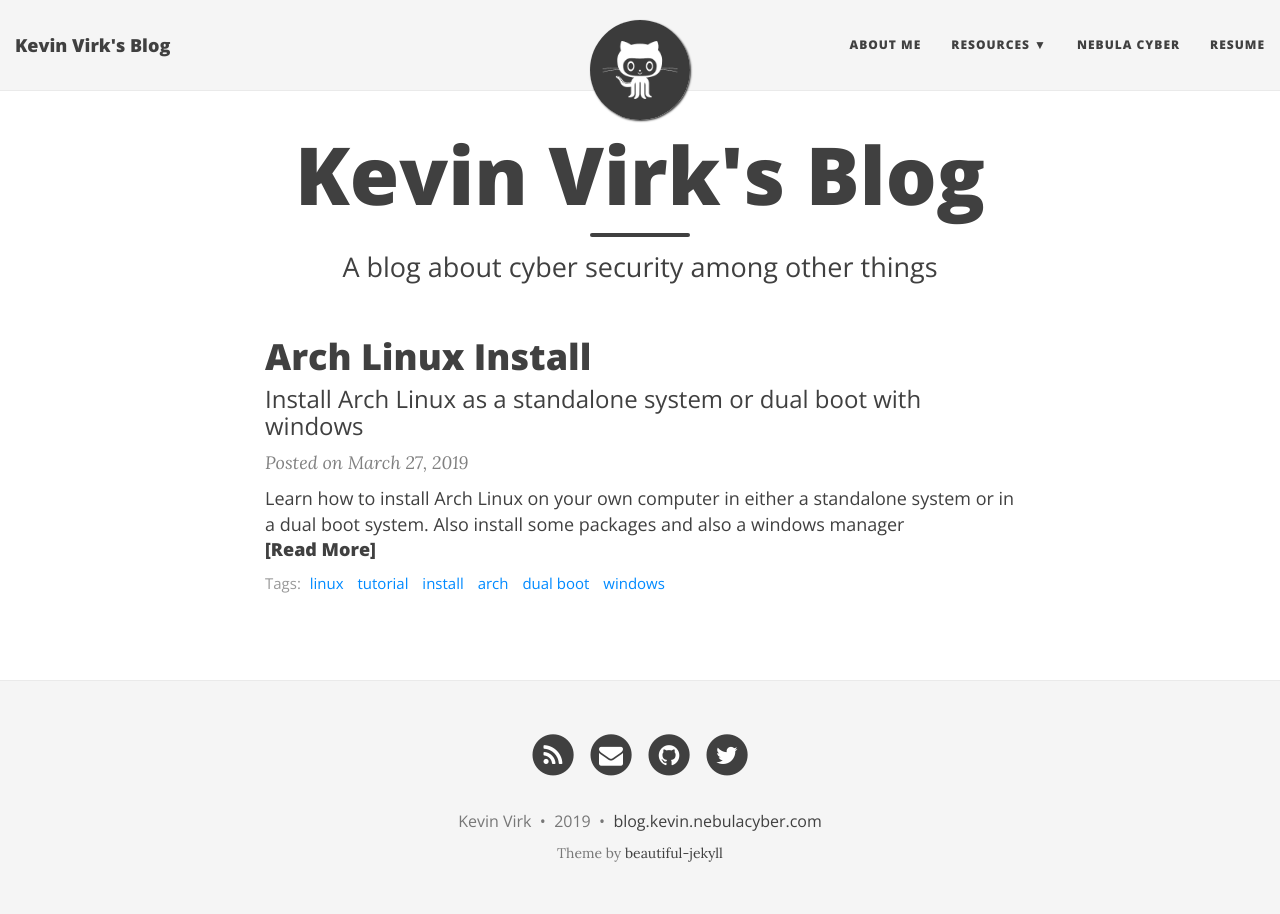
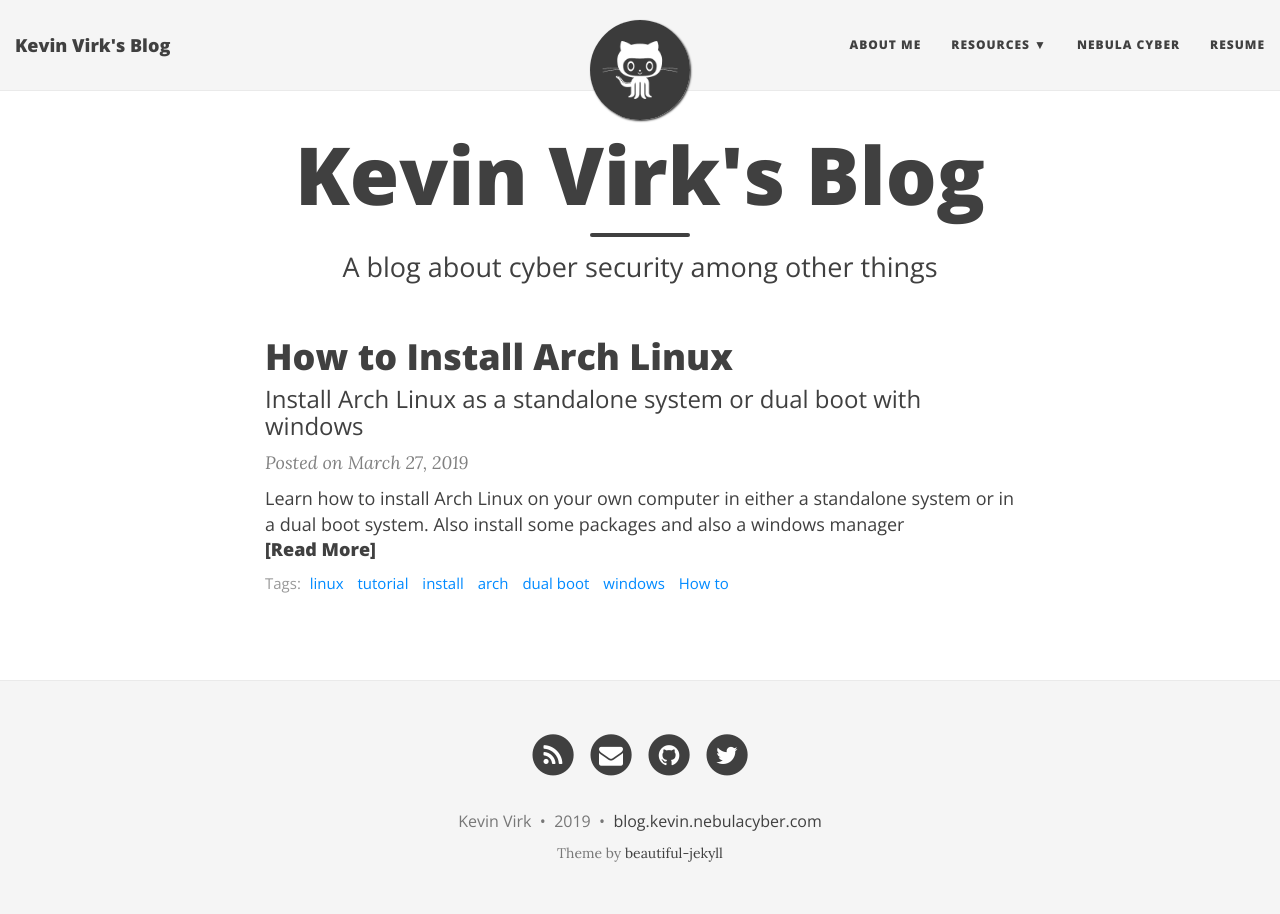
Before and after one commit to vevinkirk/vevinkirk.github.io, a Jekyll site: the page built from index.html, in a window 1280 px wide. Built offline with Jekyll 4.4.1, drawn with Linux system fonts in a browser that asks for light colours; nearby versions of some CDN libraries; the list of posts is cut into pages by our own code.

Commit message:
Update 2019-03-27-arch-install-markdown.md

```diff
--- a/_posts/2019-03-27-arch-install-markdown.md
+++ b/_posts/2019-03-27-arch-install-markdown.md
@@ -1,8 +1,8 @@
 ---
 layout: post
-title: Arch Linux Install
+title: How to Install Arch Linux
 subtitle: Install Arch Linux as a standalone system or dual boot with windows
-tags: [linux,tutorial,install,arch,dual boot,windows]
+tags: [linux,tutorial,install,arch,dual boot,windows,How to]
 comments: true
 ---
 
```
